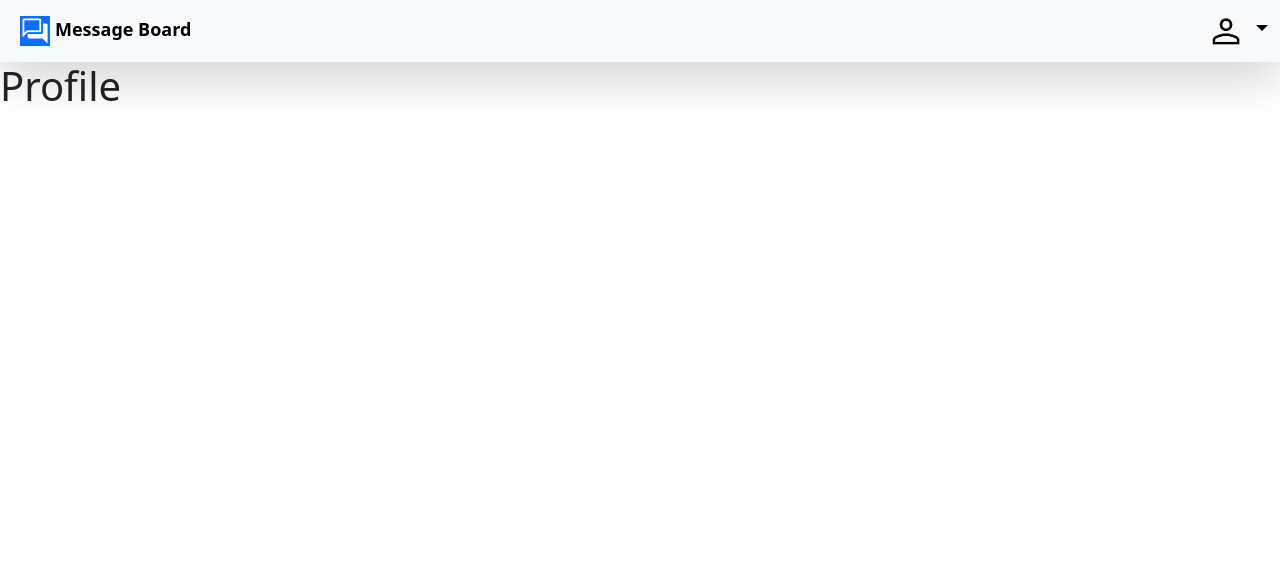
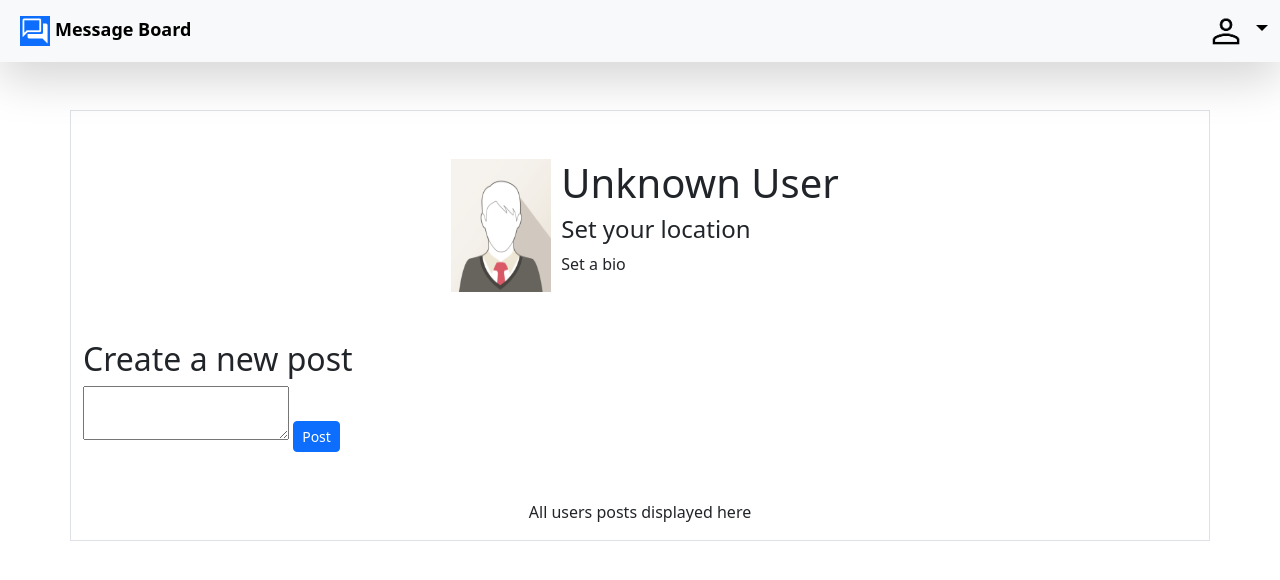
Before and after one commit to JackM510/Portfolio-Message-Board, a PHP site: page /profile.php in a window 1280 px wide. Shown: the top 580 px of the page. Run offline with PHP 8.4, Linux system fonts and the light colour scheme; the visitor is signed in with stand-in values (Sample User, id 1); data that the repository does not hold is empty.

Commit message:
Committing several changes including addition of uploads directory and updates to profile.php to display profile data

```diff
--- /dev/null
+++ b/css/profile.css
@@ -0,0 +1,3 @@
+#profile-picture {
+    margin: 0 10px;
+}
--- a/db_connection.php
+++ b/db_connection.php
@@ -3,8 +3,6 @@ try {
     // Simple PDO connection
     $pdo = new PDO('mysql:host=localhost;dbname=messageboard', 'jackm', 'password3490');
     $pdo->setAttribute(PDO::ATTR_ERRMODE, PDO::ERRMODE_EXCEPTION);
-
-    echo "Connected successfully!";
 } catch (PDOException $e) {
     // Catch connection errors
     die("Connection failed: " . $e->getMessage());
--- a/head.php
+++ b/head.php
@@ -6,6 +6,9 @@
 
 <!-- Custom CSS -->
 <link href="css/nav.css" rel="stylesheet">
+<link href="css/index.css" rel="stylesheet">
+<link href="css/login.css" rel="stylesheet">
+<link href="css/profile.css" rel="stylesheet">
 
 <!-- Icon -->
 <link rel="icon" href="icon/forum2.png">
--- a/nav.php
+++ b/nav.php
@@ -1,6 +1,5 @@
 <?php
-    session_start(); // Start the session
-    $isLoggedIn = isset($_SESSION['name']) && isset($_SESSION['email']); // Check login status
+    $isLoggedIn = isset($_SESSION['user_id']) && isset($_SESSION['email']); // Check login status
 ?>
 
 <nav class="navbar navbar-expand-lg sticky-top bg-light shadow-lg">
@@ -22,8 +21,8 @@
                 <a id="avatarDropdown" class="navbar-brand nav-profile m-0 dropdown-toggle" href="#" data-bs-toggle="dropdown" aria-expanded="false">
                     <img src="icon/profile.png" alt="Profile icon" style="width:40px;">
                 </a>
-                <ul class="dropdown-menu" aria-labelledby="avatarDropdown">
-                    <li><a class="dropdown-item" href="edit-profile.php">Edit Profile</a></li>
+                <ul class="dropdown-menu dropdown-menu-end" aria-labelledby="avatarDropdown">
+                    <li><a class="dropdown-item" href="profile.php">View Profile</a></li>
                     <li><a class="dropdown-item" href="logout.php">Logout</a></li>
                 </ul>
             </div>
--- a/profile.php
+++ b/profile.php
@@ -1,5 +1,33 @@
 <?php
+    session_start();
+    require_once('db_connection.php');
+    require_once('utilities.php');
+
     //If user not logged in; redirect to login.php to login/signup
+    if (isLoggedIn() === false) {
+        header("Location: login.php");
+    }
+
+    // Set Profile details - get users name
+    $stmt = $pdo->prepare("SELECT `first_name`, `last_name` FROM `users` WHERE `email` = :email");
+    $stmt->bindParam(':email', $_SESSION['email'], PDO::PARAM_STR);
+    $stmt->execute();
+    $user = $stmt->fetch(PDO::FETCH_ASSOC);
+
+    $first_name = $user['first_name'] ?? 'Unknown';
+    $last_name = $user['last_name'] ?? 'User';
+    $full_name = $first_name.' '.$last_name;
+
+    // Set profile details - get profile pic, bio, location etc.
+    $stmt = $pdo->prepare("SELECT `bio`, `profile_picture`, `location` FROM `profiles` WHERE `user_id` = :user_id");
+    $stmt->bindParam(':user_id', $_SESSION['user_id'], PDO::PARAM_INT);
+    $stmt->execute();
+    $profile = $stmt->fetch(PDO::FETCH_ASSOC);
+
+    $profile_picture = $profile['profile_picture'] ?? 'uploads/default.png';
+    $bio = $profile['bio'] ?? 'Set a bio';
+    $location = $profile['location'] ?? 'Set your location';
+
 ?>
 <!DOCTYPE html>
 <html lang="en">
@@ -10,6 +38,36 @@
 <body>
     <!-- Navbar -->
     <?php require_once "nav.php"; ?>
-    <h1>Profile</h1>
+    <section class="container border mt-5">
+        <div id="profile-details" class="d-flex justify-content-center mt-5">
+            <img id="profile-picture" src="<?php echo htmlentities($profile_picture) ?>" style="width: 100px;">
+
+            <div>
+                <div>
+                    <h1 id="profile-name"><?php echo htmlentities($full_name) ?></h1>
+                    <span></span>
+                </div>
+                <h4 id="profile-location"><?php echo htmlentities($location) ?></h4>
+                <p id="profile-bio"><?php echo htmlentities($bio) ?></p>
+            </div>
+
+        </div>
+        <div id="profile-new-post" class="justify-content-center mt-5">
+            <!-- Section for a new post -->
+             <h2>Create a new post</h2>
+             <form action="profile.php" method="POST">
+                <textarea id="new-post" required></textarea>
+                <button class="btn btn-sm btn-primary" type="submit" name="post">Post</button>
+             </form>
+
+        </div>
+        <div id="profile-posts" class="d-flex justify-content-center mt-5">
+            <p>All users posts displayed here</p>
+            <!-- List of posts by the user -->
+
+            <!-- Display No posts if none made -->
+
+        </div>
+    </section>
 </body>
 </html>
--- /dev/null
+++ b/utilities.php
@@ -0,0 +1,11 @@
+<?php
+
+function isLoggedIn() {
+    if (!isset($_SESSION['user_id']) && !isset($_SESSION['email'])) {
+        return false;
+    } else {
+        return true;
+    }
+}
+
+?>
```
Also changed, not shown: SQL.txt (+4 -5 lines), index.php (+29 -4 lines), login.php (+31 -6 lines), logout.php (+4 -3 lines), css/index.css (added), css/login.css (added), uploads/default.png (added), uploads/jackm.png (added).
